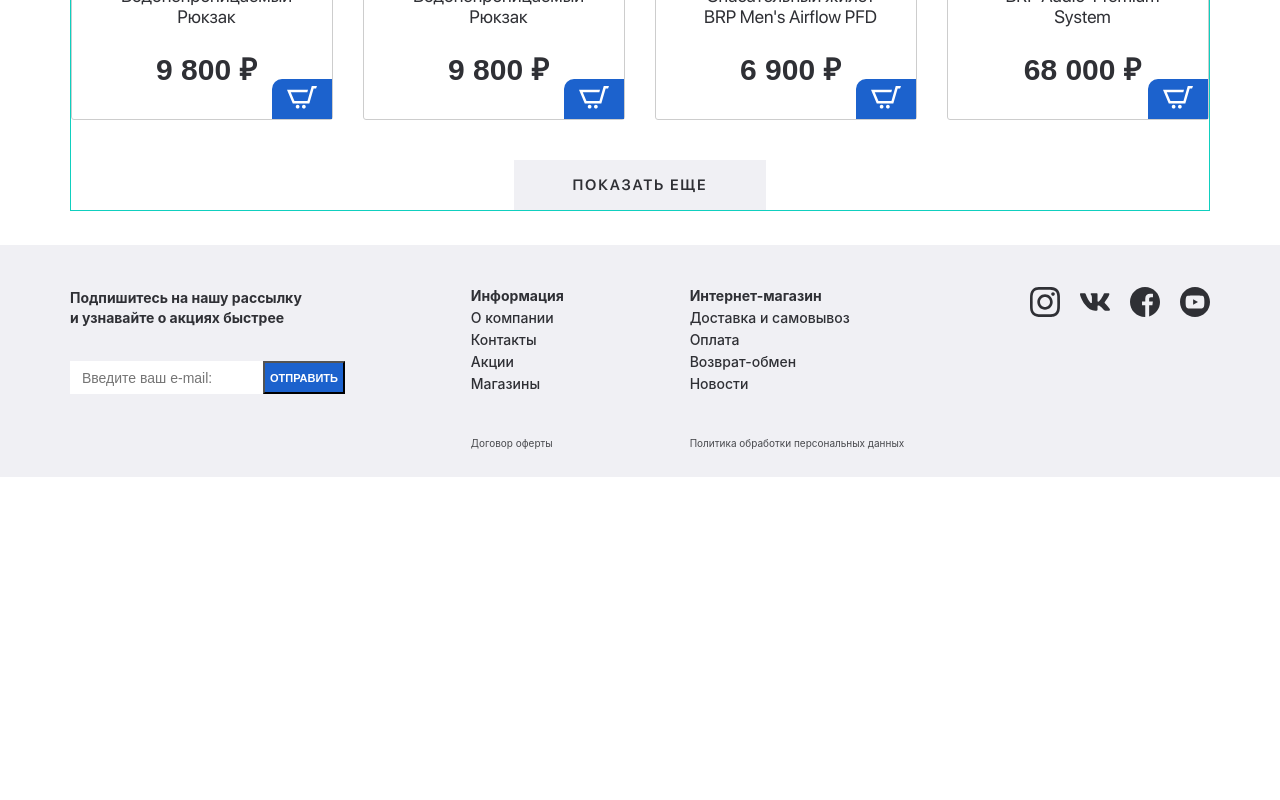
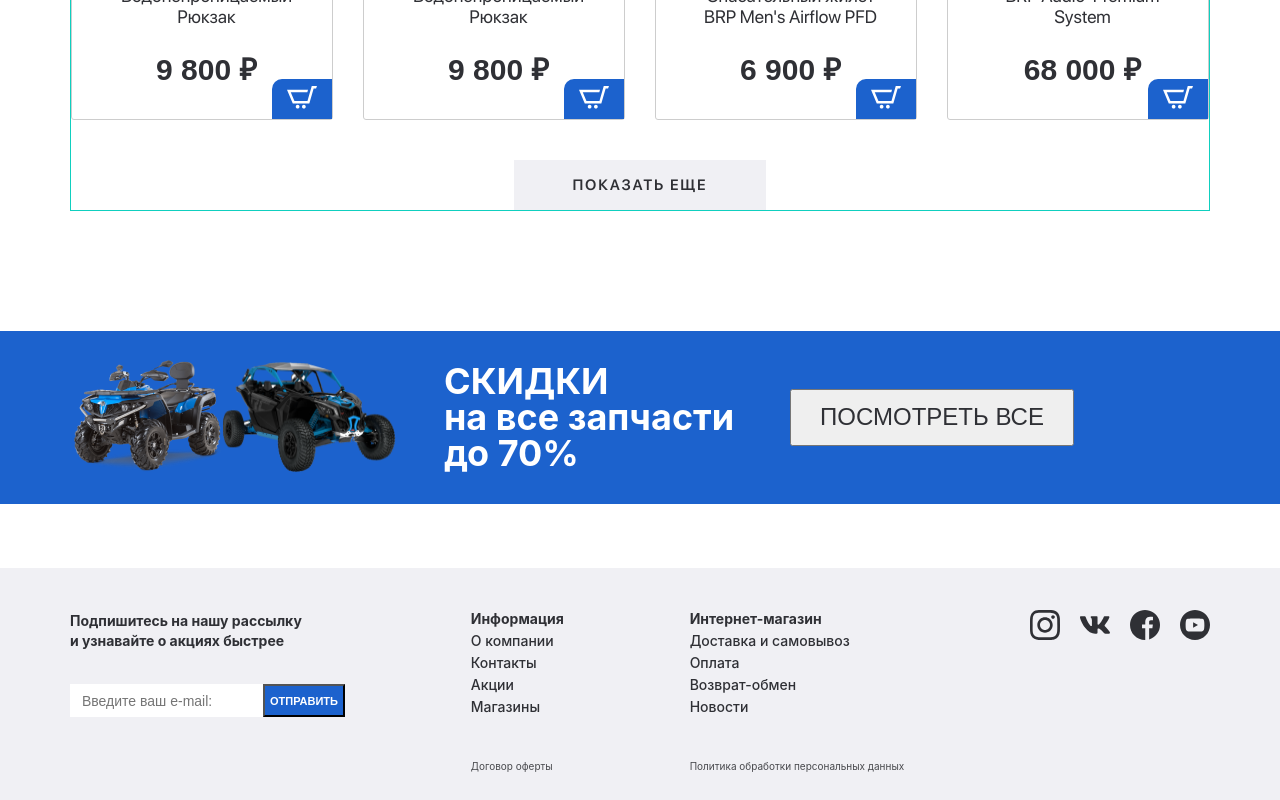
Before and after one commit to ladudasha/Group-shops, a React (Create React App) app: page / in a window 1280 px wide. Shown: the part 1669-2469 px from the top of the page. Before the commit the page ends 2146 px from the top, so only its background shows below. Built offline with nearby package versions, Linux system fonts and the light colour scheme.

Commit message:
SectionSale

```diff
--- a/src/components/main/Main.jsx
+++ b/src/components/main/Main.jsx
@@ -9,6 +9,7 @@ import Products from "./../products/Products";
 import MainInfo from "./main info/MainInfo";
 import ProductsItemsBlock from "../Products-Items-Block/ProductsItemsBlock";
 import SearchBlock from './search block/SearchBlock';
+import SectionSale from "./section-sale/SectionSale";
 
 
 
@@ -71,7 +72,7 @@ function Main(props) {
             <Products className={s.products} data={data} data2={data2} data3={data3} data4={data4} data5={data5} data6={data6}/>
 
             <ProductsItemsBlock/>
-
+            <SectionSale/>
             {/* <ProductsItemsBlock/> {SectionTitle+Navigation}+SliderProducts>ProductCard*/}
             {/* <SectionSale/> */}
 
--- /dev/null
+++ b/src/components/main/section-sale/SectionSale.jsx
@@ -0,0 +1,25 @@
+import s from "./SectionSale.module.scss";
+import img1 from "./../../../assets/images/mainImages/SectionSale1.png"
+import img2 from "./../../../assets/images/mainImages/SectionSale2.png"
+
+
+function SectionSale(props) {
+
+
+
+    return (
+        <div className={s.container}>
+        <div className={s.SectionSale}>
+            <div className={s.saleImages}>
+                <img src={img1} alt="SaleImg1" className={s.saleImg1} />
+                <img src={img2} alt="SaleImg2" className={s.saleImg2} />
+            </div>
+            <p className={s.saleText}>CКИДКИ <br/> на все запчасти <br/>
+            до 70%</p>
+            <button className={s.saleBtn}>ПОСМОТРЕТЬ ВСЕ</button>
+        </div>
+        </div>
+    );
+}
+
+export default SectionSale;
--- /dev/null
+++ b/src/components/main/section-sale/SectionSale.module.scss
@@ -0,0 +1,39 @@
+.container{
+    max-width: 1440px;
+    margin: 0 auto;
+    width: 100%;
+    margin-top: 86px;
+    margin-bottom: 72px;
+    height: 165px;
+    background-color: #1C62CD;
+}
+.SectionSale{
+    background-color: #1C62CD;
+    display: flex;
+    padding: 28px 123px 29px 71px;
+    justify-content: baseline;
+    align-items: center;
+}
+.saleImages{
+    margin-right: 46px;
+    display: flex;
+}
+.saleText{
+    font-style: normal;
+    font-weight: bold;
+    font-size: 36px;
+    line-height: 36px;
+    width: 301px;
+    color: #FFFFFF;
+
+}
+.saleBtn{
+    width: 284px;
+    margin-left: 45px;
+    height: 57px;
+    font-style: normal;
+    font-weight: 500;
+    font-size: 24px;
+    line-height: 50px;
+    color: #2F3035;
+}
```
Also changed, not shown: src/assets/images/mainImages/SectionSale1.png (added), src/assets/images/mainImages/SectionSale2.png (added).
